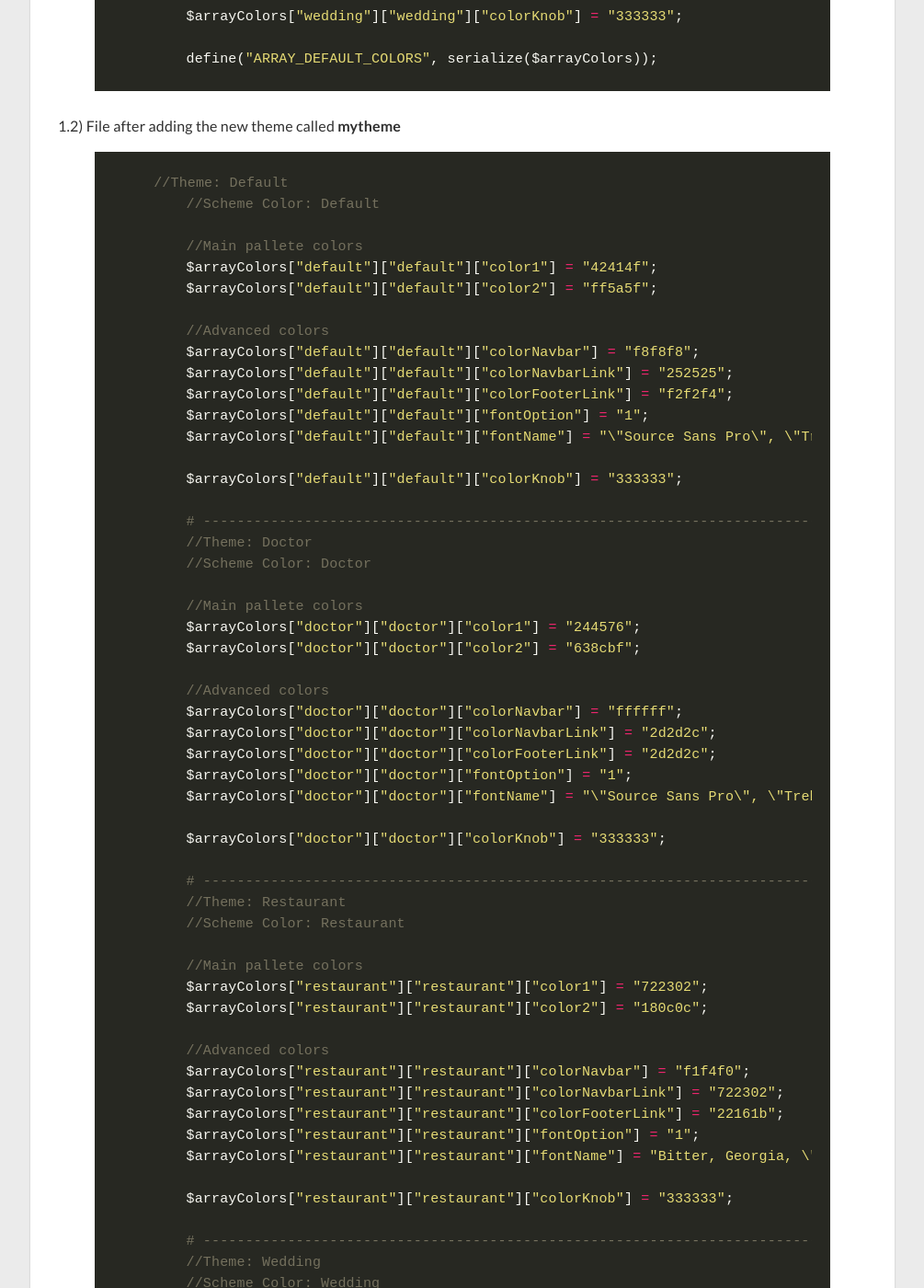
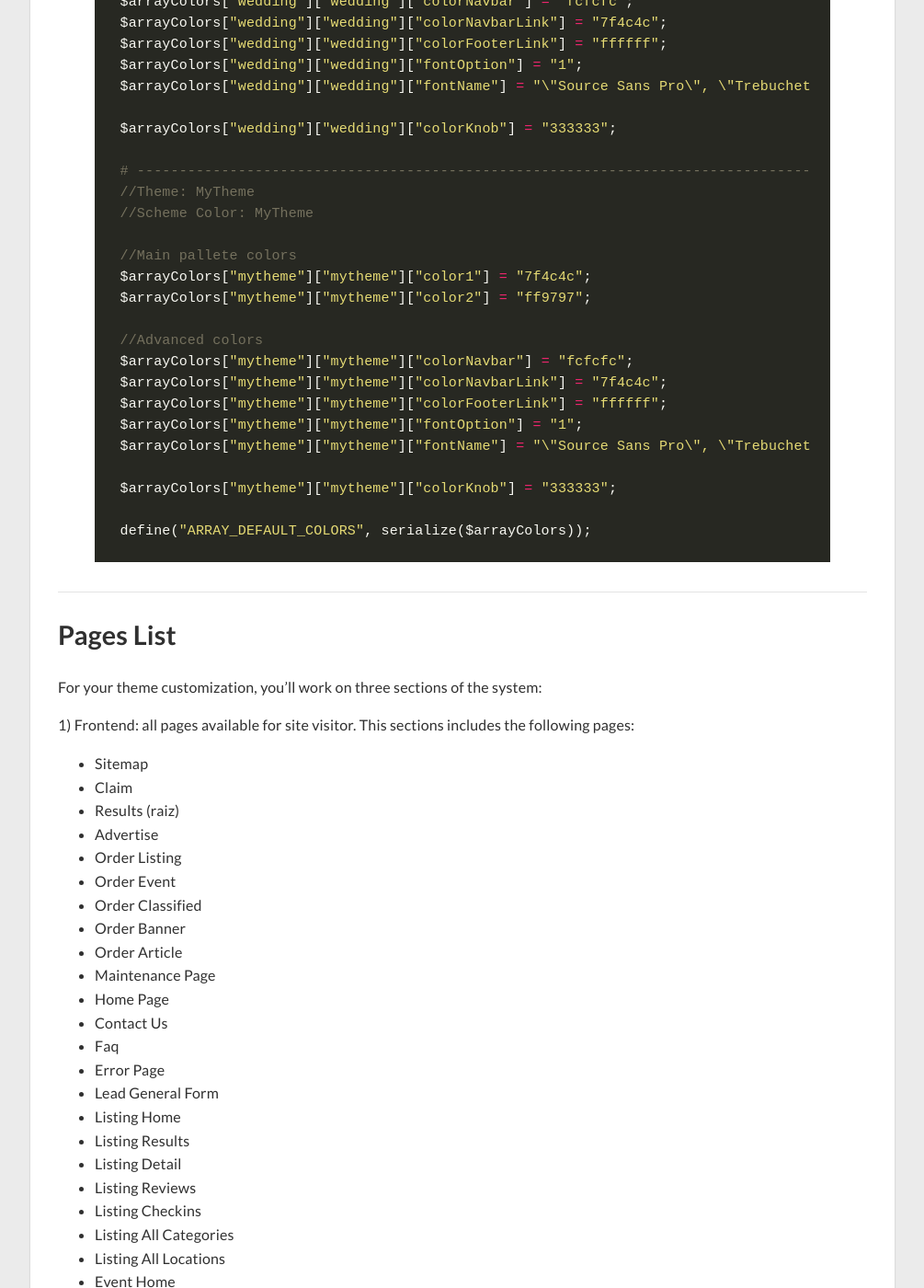
Before and after one commit to ArcaSolutions/arcasolutions.github.io, a Jekyll site: the page built from _posts/2015-12-14-less-structure.markdown, in a window 1280 px wide and 1400 px high, scrolled down 6227 px. Shown: the whole window at 92% size, without its empty margins (137-1142 px from the left). Built offline with Jekyll 4.4.1, drawn with Linux system fonts in a browser that asks for light colours; nearby versions of some CDN libraries; some of the changed text lies outside the part shown.

Commit message:
adds page list to style customization post

```diff
--- a/_posts/2015-12-14-less-structure.markdown
+++ b/_posts/2015-12-14-less-structure.markdown
@@ -152,7 +152,12 @@ To customize an eDirectory theme, you'll be working on the following folders:
 
 ## Color Scheme
 
-The color scheme features allows the site manager to easily change the main colors of the site. eDirectory's default theme offers five colors to be changed:
+The color scheme features allows the site manager to easily change the main colors of the site.
+
+![Color Scheme interface](/assets/posts/2015-12-14-colorscheme-sitemgr.png)
+
+eDirectory's default theme offers five colors to be changed:
+
 * Color 1 and Color 2: these are the two main colors of theme pallet
 * Main navigation background
 * Main navigation bar links
@@ -170,74 +175,33 @@ The last step of your theme customization is to update this functionality. This
 
 {% highlight php %}
 {% raw %}
+# ----------------------------------------------------------------------------------------------------
 
-    //Theme: Default
-	//Scheme Color: Default
+.
+.
+.
+.
+.
+.
+.
 
-	//Main pallete colors
-	$arrayColors["default"]["default"]["color1"] = "42414f";
-	$arrayColors["default"]["default"]["color2"] = "ff5a5f";
+//Theme: Wedding
+//Scheme Color: Wedding
 
-	//Advanced colors
-	$arrayColors["default"]["default"]["colorNavbar"] = "f8f8f8";
-	$arrayColors["default"]["default"]["colorNavbarLink"] = "252525";
-	$arrayColors["default"]["default"]["colorFooterLink"] = "f2f2f4";
-	$arrayColors["default"]["default"]["fontOption"] = "1";
-	$arrayColors["default"]["default"]["fontName"] = "\"Source Sans Pro\", \"Trebuchet MS\", sans-serif";
+//Main pallete colors
+$arrayColors["wedding"]["wedding"]["color1"] = "7f4c4c";
+$arrayColors["wedding"]["wedding"]["color2"] = "ff9797";
 
-	$arrayColors["default"]["default"]["colorKnob"] = "333333";
+//Advanced colors
+$arrayColors["wedding"]["wedding"]["colorNavbar"] = "fcfcfc";
+$arrayColors["wedding"]["wedding"]["colorNavbarLink"] = "7f4c4c";
+$arrayColors["wedding"]["wedding"]["colorFooterLink"] = "ffffff";
+$arrayColors["wedding"]["wedding"]["fontOption"] = "1";
+$arrayColors["wedding"]["wedding"]["fontName"] = "\"Source Sans Pro\", \"Trebuchet MS\", sans-serif;";
 
-	# ----------------------------------------------------------------------------------------------------
-	//Theme: Doctor
-	//Scheme Color: Doctor
+$arrayColors["wedding"]["wedding"]["colorKnob"] = "333333";
 
-	//Main pallete colors
-	$arrayColors["doctor"]["doctor"]["color1"] = "244576";
-	$arrayColors["doctor"]["doctor"]["color2"] = "638cbf";
-
-	//Advanced colors
-	$arrayColors["doctor"]["doctor"]["colorNavbar"] = "ffffff";
-	$arrayColors["doctor"]["doctor"]["colorNavbarLink"] = "2d2d2c";
-	$arrayColors["doctor"]["doctor"]["colorFooterLink"] = "2d2d2c";
-	$arrayColors["doctor"]["doctor"]["fontOption"] = "1";
-	$arrayColors["doctor"]["doctor"]["fontName"] = "\"Source Sans Pro\", \"Trebuchet MS\", sans-serif";
-
-	$arrayColors["doctor"]["doctor"]["colorKnob"] = "333333";
-
-	# ----------------------------------------------------------------------------------------------------
-	//Theme: Restaurant
-	//Scheme Color: Restaurant
-
-	//Main pallete colors
-	$arrayColors["restaurant"]["restaurant"]["color1"] = "722302";
-	$arrayColors["restaurant"]["restaurant"]["color2"] = "180c0c";
-
-	//Advanced colors
-	$arrayColors["restaurant"]["restaurant"]["colorNavbar"] = "f1f4f0";
-	$arrayColors["restaurant"]["restaurant"]["colorNavbarLink"] = "722302";
-	$arrayColors["restaurant"]["restaurant"]["colorFooterLink"] = "22161b";
-	$arrayColors["restaurant"]["restaurant"]["fontOption"] = "1";
-	$arrayColors["restaurant"]["restaurant"]["fontName"] = "Bitter, Georgia, \"Times New Roman\", Times, serif;";
-
-	$arrayColors["restaurant"]["restaurant"]["colorKnob"] = "333333";
-	# ----------------------------------------------------------------------------------------------------
-	//Theme: Wedding
-	//Scheme Color: Wedding
-
-	//Main pallete colors
-	$arrayColors["wedding"]["wedding"]["color1"] = "7f4c4c";
-	$arrayColors["wedding"]["wedding"]["color2"] = "ff9797";
-
-	//Advanced colors
-	$arrayColors["wedding"]["wedding"]["colorNavbar"] = "fcfcfc";
-	$arrayColors["wedding"]["wedding"]["colorNavbarLink"] = "7f4c4c";
-	$arrayColors["wedding"]["wedding"]["colorFooterLink"] = "ffffff";
-	$arrayColors["wedding"]["wedding"]["fontOption"] = "1";
-	$arrayColors["wedding"]["wedding"]["fontName"] = "\"Source Sans Pro\", \"Trebuchet MS\", sans-serif;";
-
-	$arrayColors["wedding"]["wedding"]["colorKnob"] = "333333";
-
-	define("ARRAY_DEFAULT_COLORS", serialize($arrayColors));
+define("ARRAY_DEFAULT_COLORS", serialize($arrayColors));
 
 {% endraw %}
 {% endhighlight %}
@@ -246,91 +210,50 @@ The last step of your theme customization is to update this functionality. This
 
 {% highlight php %}
 {% raw %}
-    //Theme: Default
-	//Scheme Color: Default
 
-	//Main pallete colors
-	$arrayColors["default"]["default"]["color1"] = "42414f";
-	$arrayColors["default"]["default"]["color2"] = "ff5a5f";
+.
+.
+.
+.
+.
+.
+.
 
-	//Advanced colors
-	$arrayColors["default"]["default"]["colorNavbar"] = "f8f8f8";
-	$arrayColors["default"]["default"]["colorNavbarLink"] = "252525";
-	$arrayColors["default"]["default"]["colorFooterLink"] = "f2f2f4";
-	$arrayColors["default"]["default"]["fontOption"] = "1";
-	$arrayColors["default"]["default"]["fontName"] = "\"Source Sans Pro\", \"Trebuchet MS\", sans-serif";
+# ----------------------------------------------------------------------------------------------------
+//Theme: Wedding
+//Scheme Color: Wedding
 
-	$arrayColors["default"]["default"]["colorKnob"] = "333333";
+//Main pallete colors
+$arrayColors["wedding"]["wedding"]["color1"] = "7f4c4c";
+$arrayColors["wedding"]["wedding"]["color2"] = "ff9797";
 
-	# ----------------------------------------------------------------------------------------------------
-	//Theme: Doctor
-	//Scheme Color: Doctor
+//Advanced colors
+$arrayColors["wedding"]["wedding"]["colorNavbar"] = "fcfcfc";
+$arrayColors["wedding"]["wedding"]["colorNavbarLink"] = "7f4c4c";
+$arrayColors["wedding"]["wedding"]["colorFooterLink"] = "ffffff";
+$arrayColors["wedding"]["wedding"]["fontOption"] = "1";
+$arrayColors["wedding"]["wedding"]["fontName"] = "\"Source Sans Pro\", \"Trebuchet MS\", sans-serif;";
 
-	//Main pallete colors
-	$arrayColors["doctor"]["doctor"]["color1"] = "244576";
-	$arrayColors["doctor"]["doctor"]["color2"] = "638cbf";
+$arrayColors["wedding"]["wedding"]["colorKnob"] = "333333";
 
-	//Advanced colors
-	$arrayColors["doctor"]["doctor"]["colorNavbar"] = "ffffff";
-	$arrayColors["doctor"]["doctor"]["colorNavbarLink"] = "2d2d2c";
-	$arrayColors["doctor"]["doctor"]["colorFooterLink"] = "2d2d2c";
-	$arrayColors["doctor"]["doctor"]["fontOption"] = "1";
-	$arrayColors["doctor"]["doctor"]["fontName"] = "\"Source Sans Pro\", \"Trebuchet MS\", sans-serif";
+# ----------------------------------------------------------------------------------------------------
+//Theme: MyTheme
+//Scheme Color: MyTheme
 
-	$arrayColors["doctor"]["doctor"]["colorKnob"] = "333333";
+//Main pallete colors
+$arrayColors["mytheme"]["mytheme"]["color1"] = "7f4c4c";
+$arrayColors["mytheme"]["mytheme"]["color2"] = "ff9797";
 
-	# ----------------------------------------------------------------------------------------------------
-	//Theme: Restaurant
-	//Scheme Color: Restaurant
+//Advanced colors
+$arrayColors["mytheme"]["mytheme"]["colorNavbar"] = "fcfcfc";
+$arrayColors["mytheme"]["mytheme"]["colorNavbarLink"] = "7f4c4c";
+$arrayColors["mytheme"]["mytheme"]["colorFooterLink"] = "ffffff";
+$arrayColors["mytheme"]["mytheme"]["fontOption"] = "1";
+$arrayColors["mytheme"]["mytheme"]["fontName"] = "\"Source Sans Pro\", \"Trebuchet MS\", sans-serif;";
 
-	//Main pallete colors
-	$arrayColors["restaurant"]["restaurant"]["color1"] = "722302";
-	$arrayColors["restaurant"]["restaurant"]["color2"] = "180c0c";
+$arrayColors["mytheme"]["mytheme"]["colorKnob"] = "333333";
 
-	//Advanced colors
-	$arrayColors["restaurant"]["restaurant"]["colorNavbar"] = "f1f4f0";
-	$arrayColors["restaurant"]["restaurant"]["colorNavbarLink"] = "722302";
-	$arrayColors["restaurant"]["restaurant"]["colorFooterLink"] = "22161b";
-	$arrayColors["restaurant"]["restaurant"]["fontOption"] = "1";
-	$arrayColors["restaurant"]["restaurant"]["fontName"] = "Bitter, Georgia, \"Times New Roman\", Times, serif;";
-
-	$arrayColors["restaurant"]["restaurant"]["colorKnob"] = "333333";
-
-	# ----------------------------------------------------------------------------------------------------
-	//Theme: Wedding
-	//Scheme Color: Wedding
-
-	//Main pallete colors
-	$arrayColors["wedding"]["wedding"]["color1"] = "7f4c4c";
-	$arrayColors["wedding"]["wedding"]["color2"] = "ff9797";
-
-	//Advanced colors
-	$arrayColors["wedding"]["wedding"]["colorNavbar"] = "fcfcfc";
-	$arrayColors["wedding"]["wedding"]["colorNavbarLink"] = "7f4c4c";
-	$arrayColors["wedding"]["wedding"]["colorFooterLink"] = "ffffff";
-	$arrayColors["wedding"]["wedding"]["fontOption"] = "1";
-	$arrayColors["wedding"]["wedding"]["fontName"] = "\"Source Sans Pro\", \"Trebuchet MS\", sans-serif;";
-
-	$arrayColors["wedding"]["wedding"]["colorKnob"] = "333333";
-
-	# ----------------------------------------------------------------------------------------------------
-    //Theme: MyTheme
-    //Scheme Color: MyTheme
-
-    //Main pallete colors
-    $arrayColors["mytheme"]["mytheme"]["color1"] = "7f4c4c";
-    $arrayColors["mytheme"]["mytheme"]["color2"] = "ff9797";
-
-    //Advanced colors
-    $arrayColors["mytheme"]["mytheme"]["colorNavbar"] = "fcfcfc";
-    $arrayColors["mytheme"]["mytheme"]["colorNavbarLink"] = "7f4c4c";
-    $arrayColors["mytheme"]["mytheme"]["colorFooterLink"] = "ffffff";
-    $arrayColors["mytheme"]["mytheme"]["fontOption"] = "1";
-    $arrayColors["mytheme"]["mytheme"]["fontName"] = "\"Source Sans Pro\", \"Trebuchet MS\", sans-serif;";
-
-    $arrayColors["mytheme"]["mytheme"]["colorKnob"] = "333333";
-
-	define("ARRAY_DEFAULT_COLORS", serialize($arrayColors));
+define("ARRAY_DEFAULT_COLORS", serialize($arrayColors));
 
 {% endraw %}
 {% endhighlight %}
@@ -338,6 +261,116 @@ The last step of your theme customization is to update this functionality. This
 ---
 
 ## Pages List
+
+For your theme customization, you'll work on three sections of the system:
+
+1) Frontend: all pages available for site visitor. This sections includes the following pages:
+
+* Sitemap
+* Claim
+* Results (raiz)
+* Advertise
+* Order Listing
+* Order Event
+* Order Classified
+* Order Banner
+* Order Article
+* Maintenance Page
+* Home Page
+* Contact Us
+* Faq
+* Error Page
+* Lead General Form
+* Listing Home
+* Listing Results
+* Listing Detail
+* Listing Reviews
+* Listing Checkins
+* Listing All Categories
+* Listing All Locations
+* Event Home
+* Event Results
+* Event Detail
+* Event All Categories
+* Event All Locations
+* Classified Home
+* Classified  Results
+* Classified  Detail
+* Classified  All Categories
+* Classified  All Locations
+* Article Home
+* Article  Results
+* Article  Detail
+* Article  All Categories
+* Article Reviews
+* Deal  Home
+* Deal  Results
+* Deal  Detail
+* Deal  All Categories
+* Deal All Locations
+* Blog Home
+* Blog Results
+* Blog Detail
+* Blog All Categories
+* Privacy Policy
+* Terms of Use
+
+2) Profile: sections where visitors can sign up and manage their accounts. This sections includes the following pages:
+
+* Profile Add
+* Profile Edit
+* Profile Home
+* Profile Login
+* Profile Forgot Password
+* Profile Reset Password
+
+3) Sponsors: section where sponsors can manage their ads, make payments, etc. This sections includes the following pages:
+
+* Home
+* Faq
+* Forgot password
+* Help
+* Login
+* Reset password
+* Account
+* Article > Add / Edit
+* Article > Package
+* Article > Preview
+* Banner > Add / Edit
+* Banner > Preview
+* Classified > Add / Edit
+* Classified > Level
+* Classified > Package
+* Classified > Preview
+* Deal > Add / Edit
+* Deal > Preview
+* Event > Add / Edit
+* Event > Preview
+* Event > Level
+* Event > Package
+* Listing > Add / Edit
+* Listing > Package
+* Listing > Preview
+* Listing > Backlink
+* Listing > Level
+* Listing > Click to call
+* Checkout > Make Payment
+* Checkout > Invoice (pop up)
+* Checkout > Pay (step 2)
+* Checkout > Process Payment (step 3 - retorno do gateway)
+* Transactions > History
+* Transactions > View
+* Claim > Billing
+* Claim > Invoice
+* Claim > Listing
+* Claim > Listing Level
+* Claim > Payment
+* Claim > Process Payment
+* Signup > Invoice
+* Signup > Payment
+* Signup > Process Payment
+
+Usually, the sections Profile and Sponsors do not require any heavy custom work and the HTML should not be changed. Simply go through each page to make sure your new theme style (fonts, typography, etc), was properly applied to these sections.
 
 ---
 
```
Also changed, not shown: other parts of _posts/2015-12-14-less-structure.markdown (+2 -0 lines).
